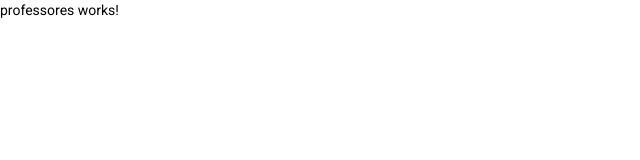
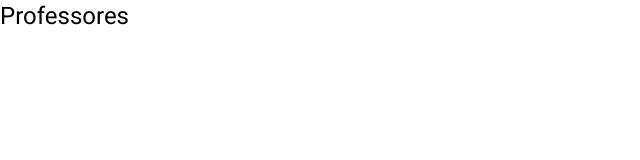
Before and after one commit to GuilhermeGorges/first-spa-angular, an Angular app in the folder first-spa-angular/: page /professores in a window 1280 px wide. Shown: the top 160 px of the page, without its empty margins (0-640 px from the left). Built offline with nearby package versions, Linux system fonts and the light colour scheme.

Commit message:
Professores

```diff
--- a/first-spa-angular/src/app/home/home.component.ts
+++ b/first-spa-angular/src/app/home/home.component.ts
@@ -1,5 +1,6 @@
 import { ThrowStmt } from '@angular/compiler';
 import { Component, OnInit } from '@angular/core';
+import { student } from '../model/student';
 
 @Component({
   selector: 'spa-home',
--- a/first-spa-angular/src/app/model/student.ts
+++ b/first-spa-angular/src/app/model/student.ts
@@ -1,4 +1,4 @@
-export class alunos {
+export class student {
     name: string;
     age: number;
     email: string;
--- a/first-spa-angular/src/app/professores/professores.component.html
+++ b/first-spa-angular/src/app/professores/professores.component.html
@@ -1 +1,11 @@
-<p>professores works!</p>
+<!DOCTYPE html>
+<html lang="en">
+<head>
+    <meta charset="UTF-8">
+    <meta name="viewport" content="width=device-width, initial-scale=1.0">
+    <title>Professores</title>
+</head>
+<body>
+    <h1>Professores</h1>
+</body>
+</html>
```
Also changed, not shown: 1 other file (tests, documents, lock files or other folders).
